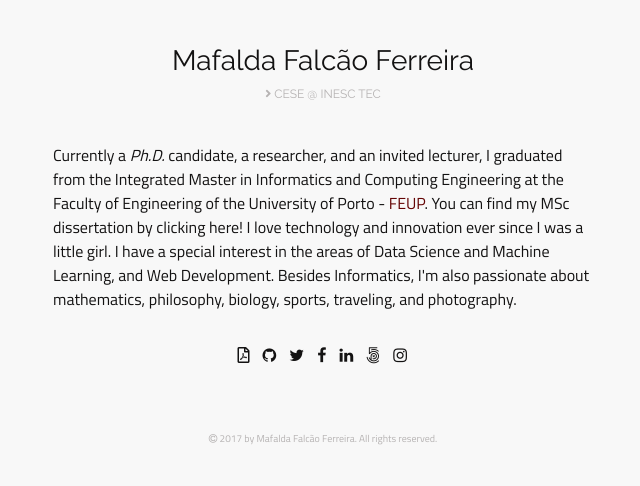
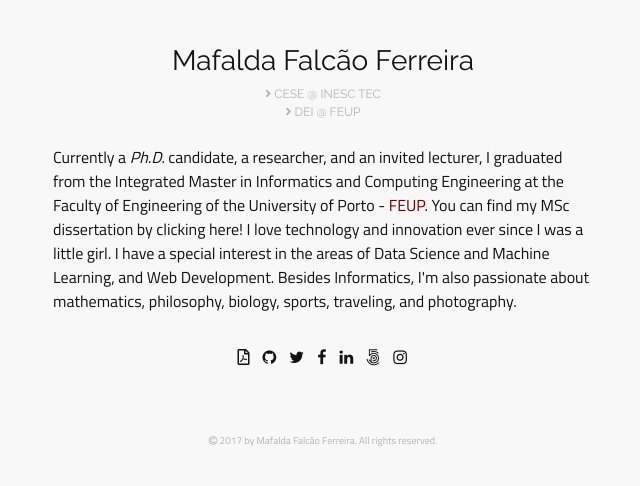
Before and after one commit to mafaldafalcaotvf/mafaldafalcaotvf.github.com, a Jekyll site: the page built from index.html, in a window 1280 px wide. Shown: the part 398-884 px from the top of the page, without its empty margins (317-957 px from the left). Built offline with Jekyll 4.4.1, drawn with Linux system fonts in a browser that asks for light colours; nearby versions of some CDN libraries.

Commit message:
updating a few things

```diff
--- a/_sass/_base.scss
+++ b/_sass/_base.scss
@@ -41,10 +41,11 @@ a {
     font-family: $body-font-family;
 }
 
-ul.nav li, #work{
+.work{
     color: $lighter-font-color;
     font-size: 0.75em;
     font-family: $body-font-family;
+    margin: 0;
 }
 
 footer {
--- a/index.html
+++ b/index.html
@@ -16,7 +16,8 @@
         <div class="row justify-content-center mt-5">
             <center>
                 <h3 id="name">Mafalda Falcão Ferreira</h3>
-                <p id="work"><i class="fas fa-angle-right"></i> <a href="https://www.inesctec.pt/en/centres/cese">CESE @ INESC TEC</a></p>
+                <p class="work"><i class="fas fa-angle-right"></i> <a href="https://www.inesctec.pt/en/centres/cese">CESE @ INESC TEC</a></p>
+                <p class="work"><i class="fas fa-angle-right"></i> <a href="https://dei.fe.up.pt/pt/home-page/">DEI @ FEUP</a></p>
             </center>
         </div>
         <div class="row justify-content-center mt-4">
```
